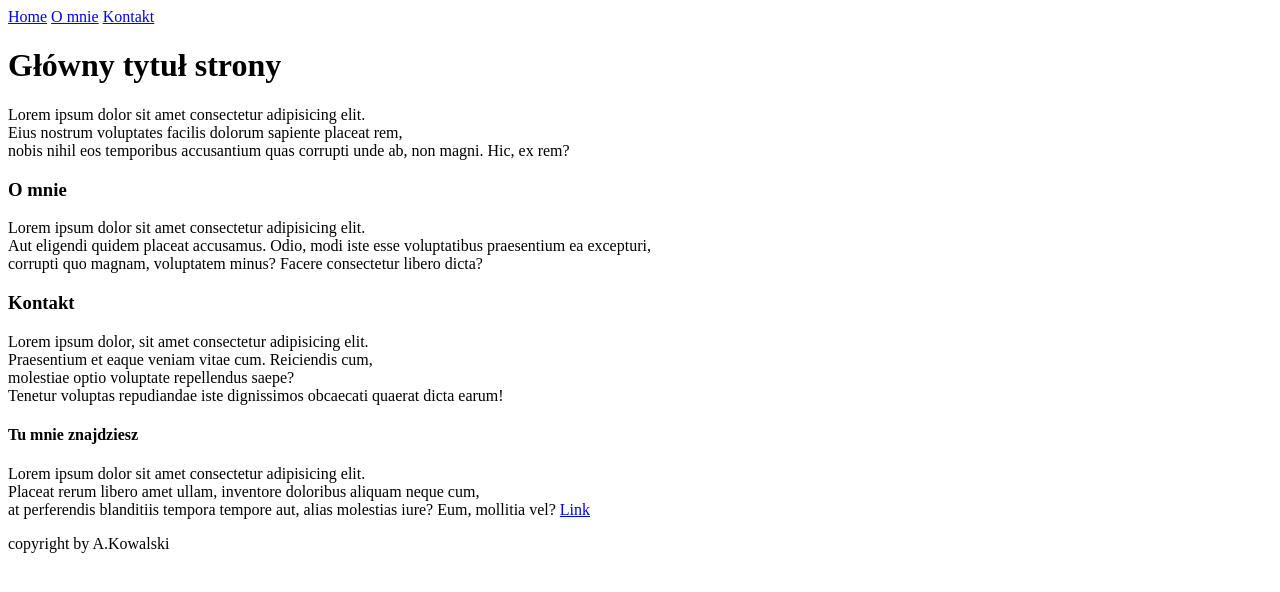
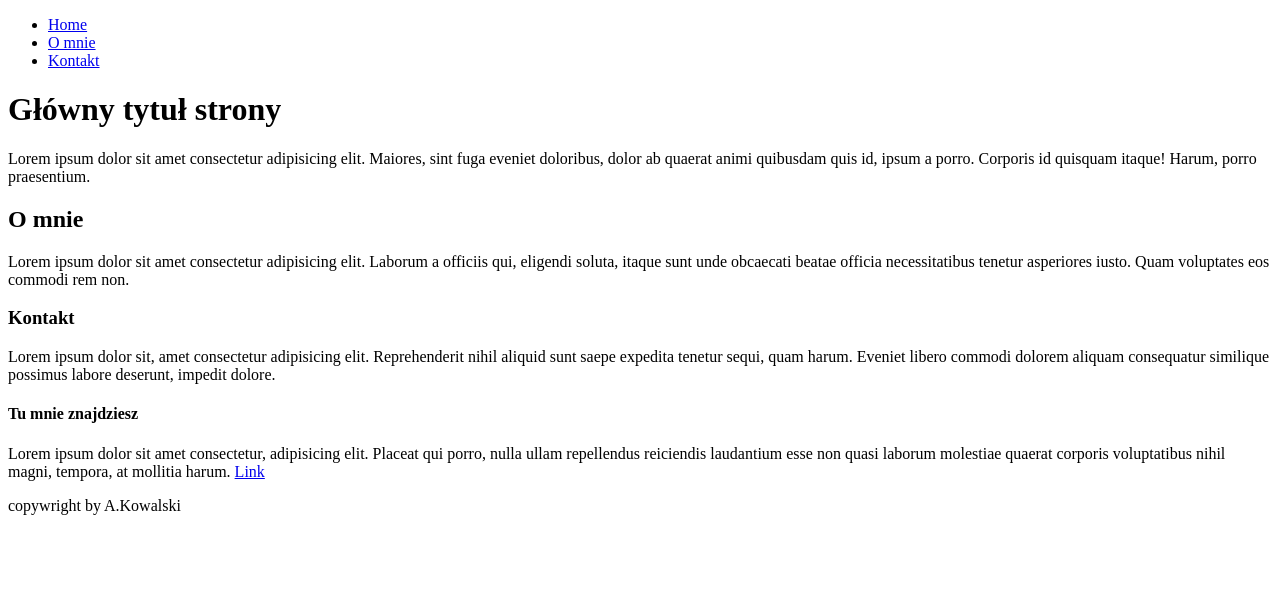
Before and after one commit to DanielWarchol/struktura-strony-html, a plain HTML site: page index.html in a window 1280 px wide. Drawn offline with Linux system fonts and the light colour scheme.

Commit message:
Update index.html

```diff
--- a/index.html
+++ b/index.html
@@ -8,27 +8,40 @@
 </head>
 <body>
 
-<a href="#Home">Home</a>
-<a href="#Omnie">O mnie</a>
-<a href="#Kontakt">Kontakt</a>
+<div class="nav">
+   <ul>
+       <li><a href="#Home">Home</a></li>
+       <li><a href="#Omnie">O mnie</a></li>
+       <li><a href="#Kontakt">Kontakt</a></li>
+   </ul>
+</div>
+
+<div class="header">
+    <h1>Główny tytuł strony</h1>
+    <p>Lorem ipsum dolor sit amet consectetur adipisicing elit. Maiores, sint fuga eveniet doloribus, dolor ab quaerat animi quibusdam quis id, ipsum a porro. Corporis id quisquam itaque! Harum, porro praesentium.</p>
+</div>
+<section>
+    <h2>O mnie</h2>
+    <p>Lorem ipsum dolor sit amet consectetur adipisicing elit. Laborum a officiis qui, eligendi soluta, itaque sunt unde obcaecati beatae officia necessitatibus tenetur asperiores iusto. Quam voluptates eos commodi rem non.</p>
+</section>
+
+<section>
+    <h3>Kontakt</h3>
+    <p>Lorem ipsum dolor sit, amet consectetur adipisicing elit. Reprehenderit nihil aliquid sunt saepe expedita tenetur sequi, quam harum. Eveniet libero commodi dolorem aliquam consequatur similique possimus labore deserunt, impedit dolore.</p>
+</section>
+
+<div class="container">
+    <section>
+        <h4>Tu mnie znajdziesz</h4>
+        <p>Lorem ipsum dolor sit amet consectetur, adipisicing elit. Placeat qui porro, nulla ullam repellendus reiciendis laudantium esse non quasi laborum molestiae quaerat corporis voluptatibus nihil magni, tempora, at mollitia harum. <a href="#link">Link</a></p>
+    </section>
+</div>
+
+<div class="stopka">
+    copywright by A.Kowalski
+</div>
 
 
-<h1>Główny tytuł strony</h1>
-<p>Lorem ipsum dolor sit amet consectetur adipisicing elit.<br>Eius nostrum voluptates facilis dolorum sapiente placeat rem,<br> nobis nihil eos temporibus accusantium quas corrupti unde ab, non magni. Hic, ex rem?</p>
-
-
-<h3>O mnie</h3>
-<p>Lorem ipsum dolor sit amet consectetur adipisicing elit.<br> Aut eligendi quidem placeat accusamus. Odio, modi iste esse voluptatibus praesentium ea excepturi,<br> corrupti quo magnam, voluptatem minus? Facere consectetur libero dicta?</p>
-
-
-<h3>Kontakt</h3>
-<p>Lorem ipsum dolor, sit amet consectetur adipisicing elit.<br> Praesentium et eaque veniam vitae cum. Reiciendis cum,<br> molestiae optio voluptate repellendus saepe?<br> Tenetur voluptas repudiandae iste dignissimos obcaecati quaerat dicta earum!</p>
-
-<h4>Tu mnie znajdziesz</h4>
-<p>Lorem ipsum dolor sit amet consectetur adipisicing elit.<br> Placeat rerum libero amet ullam, inventore doloribus aliquam neque cum,<br> at perferendis blanditiis tempora tempore aut, alias molestias iure? Eum, mollitia vel? <a href="#link">Link</a></p>
-
-
-<p>copyright by A.Kowalski</p>
 
 
 </body>
```
